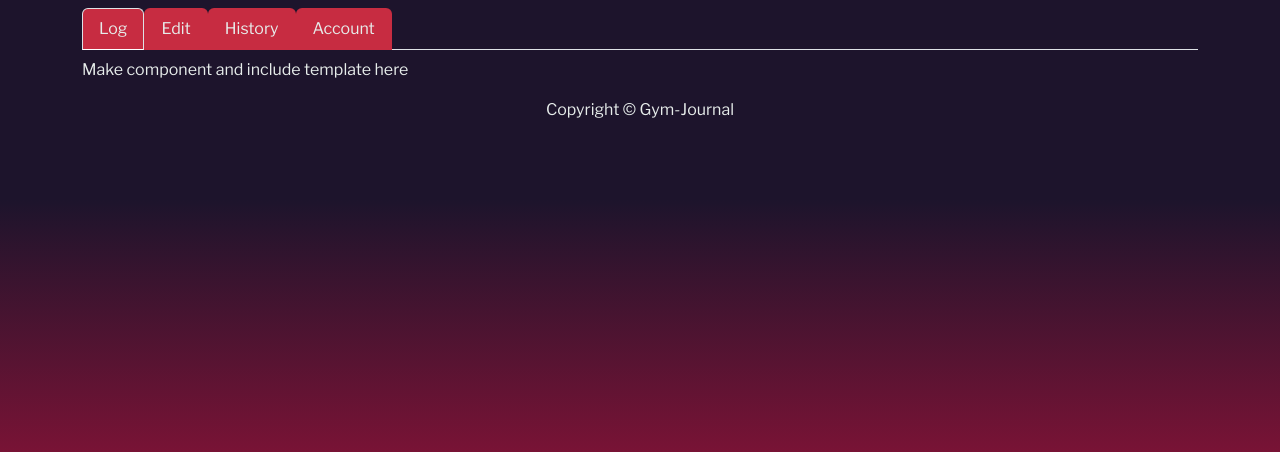
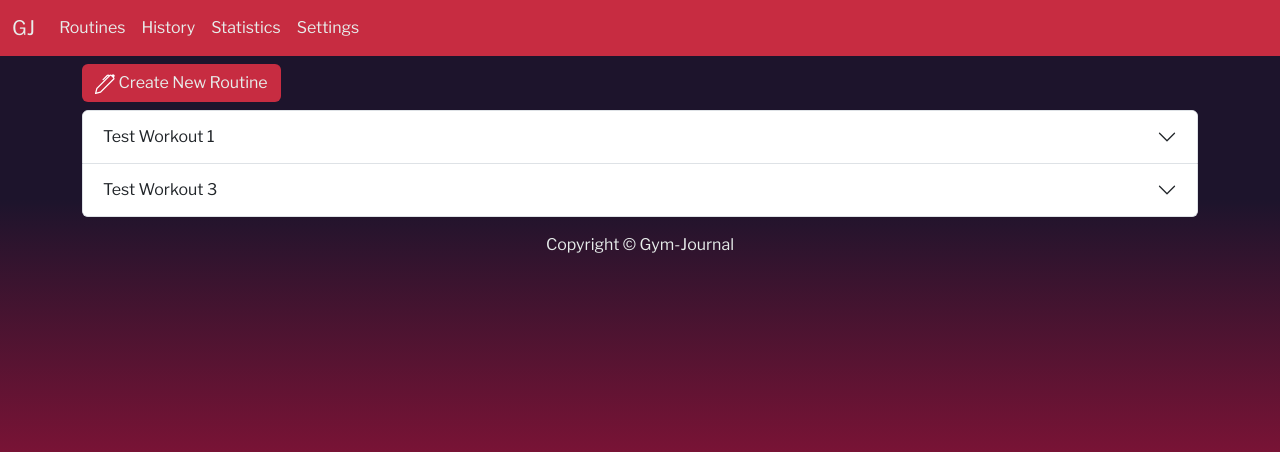
Before and after one commit to sir-typesalot/gym-journal, a Flask app: page /dashboard in a window 1280 px wide. Shown: the top 452 px of the page. Run offline with Flask 2, Linux system fonts and the light colour scheme; parts of the project's set-up code (start-up, migrations or seed data) failed here and were passed over.

Commit message:
More changes to pages

```diff
--- /dev/null
+++ b/app/frontend/static/src/main.js
@@ -0,0 +1,3 @@
+$('.navbar-nav>li>a').on('click', function(){
+    $('#navbarNavDropdown').collapse('hide');
+});
--- a/app/frontend/static/styles/main.css
+++ b/app/frontend/static/styles/main.css
@@ -21,13 +21,29 @@ body {
     background: linear-gradient(0deg, var(--light-primary) 12%, var(--light-secondary) 27%, var(--crimson) 41%, var(--dark-base) 75%);
     color: var(--white);
 }
+.navbar, .navbar-brand, .nav-link {
+    background-color: var(--light-secondary) !important;
+    font-weight: 500;
+    color: var(--white) !important;
+}
 .bg-dark {
     background: var(--dark-base) !important;
     color: var(--white) !important;
 }
-.navbar, .navbar-brand, .nav-link {
-    background-color: var(--light-secondary) !important;
-    font-weight: 500;
+.bg-dark-md {
+    background: var(--dark-medium) !important;
+    color: var(--white) !important;
+}
+.bg-light {
+    background: var(--light-primary) !important;
+    color: var(--white) !important;
+}
+.bg-medium {
+    background: var(--light-secondary) !important;
+    color: var(--white) !important;
+}
+.bg-crimson {
+    background: var(--crimson) !important;
     color: var(--white) !important;
 }
 
--- a/app/frontend/templates/components/base.html
+++ b/app/frontend/templates/components/base.html
@@ -10,7 +10,7 @@
         {% block imports %}
         {% endblock %}
         {% block title %}
-        <title>{{ vars.title }}</title>
+        <title>{{ data.title }}</title>
         {% endblock %}
     </head>
     <body>
@@ -50,7 +50,7 @@
         {% endblock %}
         <script src="https://cdn.jsdelivr.net/npm/bootstrap@5.3.0-alpha1/dist/js/bootstrap.bundle.min.js" integrity="sha384-w76AqPfDkMBDXo30jS1Sgez6pr3x5MlQ1ZAGC+nuZB+EYdgRZgiwxhTBTkF7CXvN" crossorigin="anonymous"></script>
       <footer class="text-center my-3">
-        <p>Copyright &copy; {{ vars.footer_text }}</p>
+        <p>Copyright &copy; {{ data.footer_text }}</p>
       </footer>
     </body>
 </html>
--- a/app/frontend/templates/components/base_protected.html
+++ b/app/frontend/templates/components/base_protected.html
@@ -7,31 +7,47 @@
         <link rel="stylesheet" href="{{url_for('static',filename='styles/main.css')}}?v={{ config.cache }}">
         <link href="{{ url_for('static', filename='images/barbell-icon.png') }}" rel="icon">
         <link rel="manifest" href="{{ url_for('static', filename='manifest.json') }}">
+
+        <script src="https://ajax.googleapis.com/ajax/libs/jquery/3.6.3/jquery.min.js"></script>
         {% block imports %}
         {% endblock %}
         {% block title %}
-        <title>{{ vars.title }}</title>
+        <title>{{ data.title }}</title>
         {% endblock %}
     </head>
     <body>
-        {% block nav %}
-        <div class="container mt-2">
-            <ul class="nav nav-tabs">
-                <li class="nav-item">
-                    <a href="#log-workout" class="nav-link active" data-bs-toggle="tab">Log</a>
+        <nav class="navbar navbar-expand-lg bg-body-tertiary">
+            <div class="container-fluid">
+              <a class="navbar-brand" href="/">GJ</a>
+              <button class="navbar-toggler" type="button" data-bs-toggle="collapse" data-bs-target="#navbarNavDropdown" aria-controls="navbarNavDropdown" aria-expanded="false" aria-label="Toggle navigation">
+                <span class="navbar-toggler-icon"></span>
+              </button>
+              <div class="collapse navbar-collapse" id="navbarNavDropdown">
+                <ul class="nav navbar-nav">
+                    <li class="nav-item active">
+                        <a href="#routines" class="nav-link active" data-bs-toggle="tab">
+                            Routines
+                        </a>
                     </li>
                     <li class="nav-item">
-                    <a href="#edit" class="nav-link" data-bs-toggle="tab">Edit</a>
+                        <a href="#history" class="nav-link" data-bs-toggle="tab">
+                            History
+                        </a>
                     </li>
                     <li class="nav-item">
-                    <a href="#history" class="nav-link" data-bs-toggle="tab">History</a>
+                        <a href="#stats" class="nav-link" data-bs-toggle="tab">
+                            Statistics
+                        </a>
                     </li>
                     <li class="nav-item">
-                    <a href="#account" class="nav-link" data-bs-toggle="tab">Account</a>
+                        <a href="#account" class="nav-link" data-bs-toggle="tab">
+                            Settings
+                        </a>
                     </li>
                 </ul>
               </div>
-        {% endblock %}
+            </div>
+        </nav>
         <!-- Alerts Widget-->
         <div class="toast align-items-center" role="alert" aria-live="assertive" aria-atomic="true">
             {% for category, message in get_flashed_messages(with_categories=true) %}
@@ -46,9 +62,10 @@
         <!-- Alerts -->
         {% block content %}
         {% endblock %}
+        <script src="{{url_for('static',filename='src/main.js')}}?v={{ config.cache }}"></script>
         <script src="https://cdn.jsdelivr.net/npm/bootstrap@5.3.0-alpha1/dist/js/bootstrap.bundle.min.js" integrity="sha384-w76AqPfDkMBDXo30jS1Sgez6pr3x5MlQ1ZAGC+nuZB+EYdgRZgiwxhTBTkF7CXvN" crossorigin="anonymous"></script>
       <footer class="text-center my-3">
-        <p>Copyright &copy; {{ vars.footer_text }}</p>
+        <p>Copyright &copy; {{ data.footer_text }}</p>
       </footer>
     </body>
 </html>
--- /dev/null
+++ b/app/frontend/templates/components/records.html
@@ -0,0 +1,20 @@
+<div>
+    {% if data.history %}
+    <div class="list-group">
+      {% for record in data.history %}
+      <a href="#" class="list-group-item list-group-item-action flex-column align-items-start">
+        <div class="d-flex w-100 justify-content-between">
+          <h5 class="mb-1">{{ record.name }}</h5>
+          <small>{{ record.date }}</small>
+        </div>
+        <small>Click for more detailed info</small>
+      </a>
+      {% endfor %}
+    </div>
+    {% else %}
+    <div class="justify-content-center">
+        No Workouts Recorded, get up and log one!
+    </div>
+    {% endif %}
+
+</div>
--- /dev/null
+++ b/app/frontend/templates/components/routines.html
@@ -0,0 +1,35 @@
+<div class="align-items-center my-2">
+    <a type="button" class="btn bg-medium mx-auto" href="routine/create-new">
+      <img src="{{ url_for('static', filename='images/pen.svg') }}" alt="Bootstrap" width="20" height="20">
+      Create New Routine
+    </a>
+</div>
+<div class="accordion" id="accordionRoutines">
+    {% for item in data.routines %}
+    <div class="accordion-item">
+      <h2 class="accordion-header" id="heading{{ item.id }}">
+        <button class="accordion-button collapsed" type="button" data-bs-toggle="collapse" data-bs-target="#collapse{{ item.id }}" aria-expanded="false" aria-controls="collapse{{ item.id }}">
+          {{ item.name }}
+        </button>
+      </h2>
+      <div id="collapse{{ item.id }}" class="accordion-collapse collapse" aria-labelledby="heading{{ item.id }}" data-bs-parent="#accordionRoutines">
+        <div class="accordion-body d-block">
+            <p>{{ item.notes }}</p>
+            <p>
+                This routine has a total of <u>{{ item.data.exercises|count }} exercises</u>,
+                and a total of <u>{{ item.data.total_sets }} sets</u>.
+            </p>
+            <ul class="list-group list-group-flush">
+                {% for exercise in item.data.exercises %}
+                <li class="list-group-item">{{ exercise }}</li>
+                {% endfor %}
+            </ul>
+            <div class="d-flex justify-content-around mt-2" role="group" aria-label="Log/Edit buttons">
+                <a type="button" class="btn bg-medium">Log Workout</a>
+                <a type="button" class="btn bg-light">Edit Routine</a>
+            </div>
+        </div>
+      </div>
+    </div>
+    {% endfor %}
+</div>
--- a/app/frontend/templates/dashboard.html
+++ b/app/frontend/templates/dashboard.html
@@ -1,15 +1,15 @@
 {% extends "components/base_protected.html" %}
 {% block content %}
 <div class="container mt-2">
-    <div class="tab-content">
-        <div class="tab-pane fade show active" id="log-workout">
-            <p>Make component and include template here</p>
-        </div>
-        <div class="tab-pane fade" id="edit">
-            <p>Edit workouts here</p>
+    <div class="tab-content responsive">
+        <div class="tab-pane fade show active" id="routines">
+            {% include "components/routines.html" %}
         </div>
         <div class="tab-pane fade" id="history">
-            <p>Workout history here</p>
+            {% include "components/records.html" %}
+        </div>
+        <div class="tab-pane fade" id="stats">
+            {% include "components/records.html" %}
         </div>
         <div class="tab-pane fade" id="account">
             <p>Account settings and logout</p>
--- a/app/routes/private.py
+++ b/app/routes/private.py
@@ -14,4 +14,42 @@ def private():
 
 @internal.route('/dashboard')
 def dashboard():
-    return render_template('dashboard.html', vars=variables)
+    variables['routines'] = [
+        {
+            'name': 'Test Workout 1',
+            'id': 1,
+            'action': 'log',
+            'notes': "Some example notes that might be in a workout template",
+            'data': {
+                'total_sets': 20,
+                'exercises': ['Front Squat', 'Clean', 'RDL', 'Box Jumps']
+            }
+        },
+        {
+            'name': 'Test Workout 3',
+            'id': 2,
+            'action': 'log',
+            'notes': "Some example notes that might be in a workout template",
+            'data': {
+                'total_sets': 15,
+                'exercises': ['Bench Press', 'Push Press', 'Pushdown']
+            }
+        },
+    ]
+    variables['history'] = [
+        {
+            'name': 'Test Workout 1',
+            'id': 1,
+            'date': '02/14/2023',
+            'notes': "Some example notes that might be in a workout template",
+            'data': {
+                'total_sets': 20,
+                'exercises': ['Front Squat', 'Clean', 'RDL', 'Box Jumps']
+            }
+        },
+    ]
+    return render_template('dashboard.html', data=variables)
+
+@internal.route('/routines/create-new', methods=['GET', 'POST'])
+def create_routine():
+    return render_template('new_routine.html', data=variables)
--- a/app/routes/public.py
+++ b/app/routes/public.py
@@ -10,14 +10,14 @@ variables = {
 
 @external.route('/', methods=['GET'])
 def public():
-    return render_template('home.html', vars=variables)
+    return render_template('home.html', data=variables)
 
 @external.route('/login', methods=['GET', 'POST'])
 def login():
     variables['title'] = "Login"
-    return render_template('login.html', vars=variables)
+    return render_template('login.html', data=variables)
 
 @external.route('/signup', methods=['GET', 'POST'])
 def sign_up():
     variables['title'] = "Sign Up"
-    return render_template('signup.html', vars=variables)
+    return render_template('signup.html', data=variables)
```
Also changed, not shown: app/frontend/static/images/bar-chart-fill.svg (added), app/frontend/static/images/clock-history.svg (added), app/frontend/static/images/gear-fill.svg (added), app/frontend/static/images/journal-text.svg (added), app/frontend/static/images/pen.svg (added), app/frontend/templates/new_routine.html (added). Lines whose indentation alone changed are shown as unchanged.
